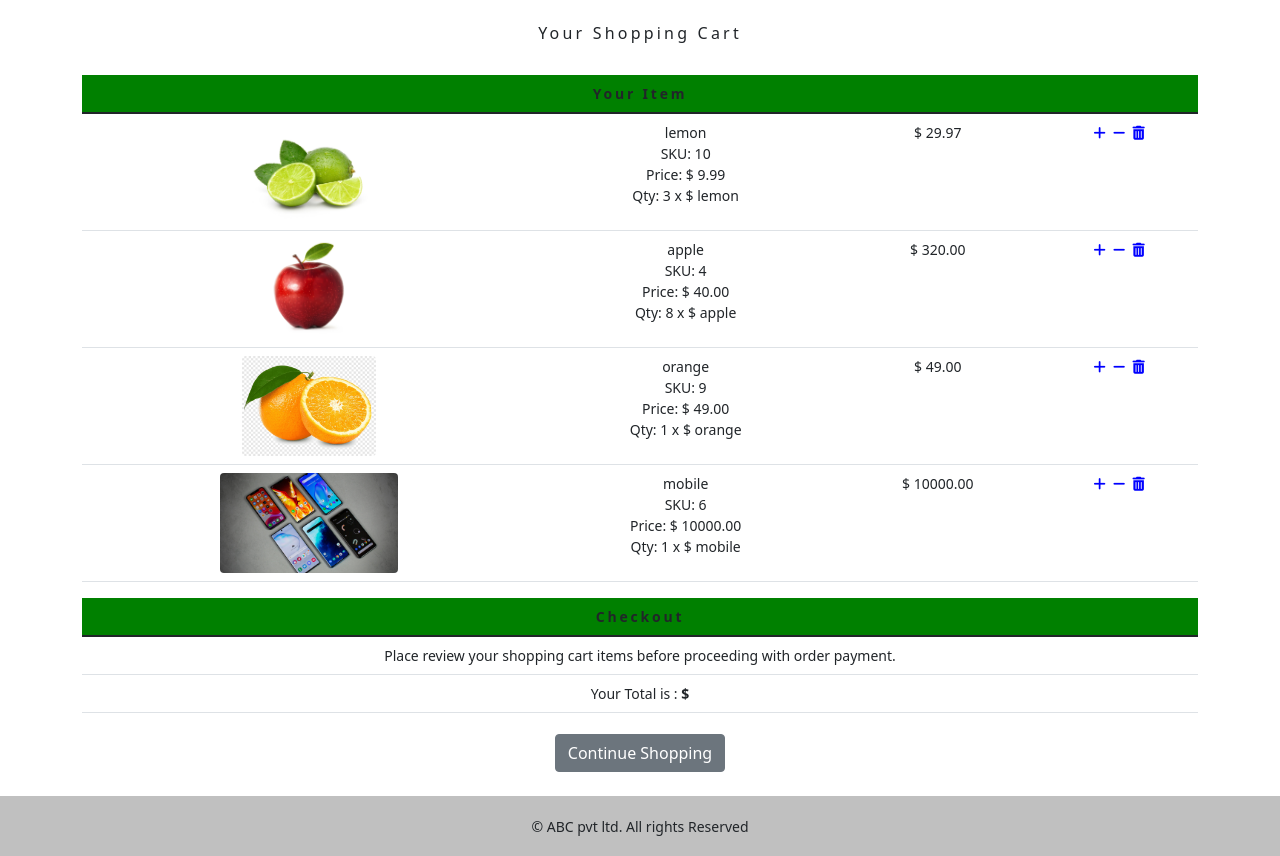
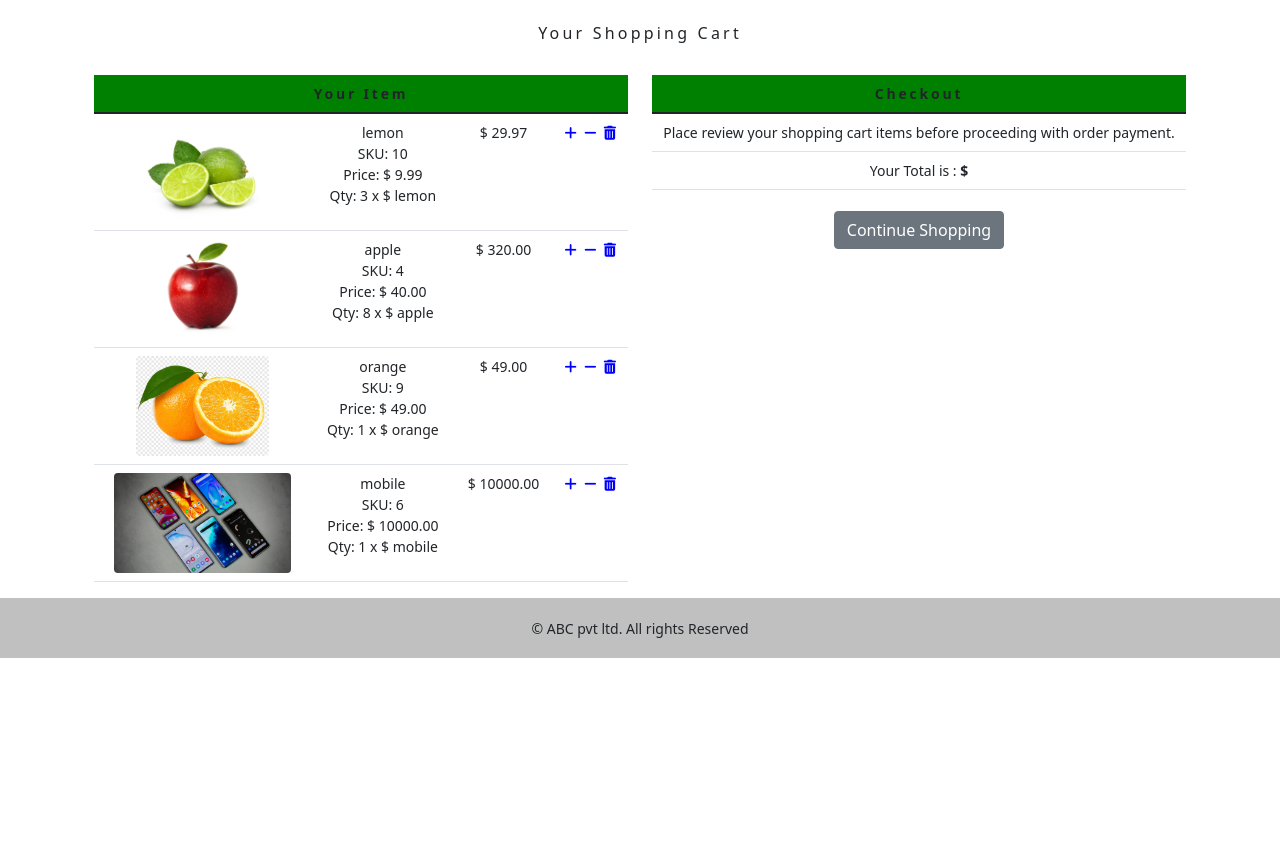
Before and after one commit to alen-marian/DemoPython, a Django app: template ecommerceproject/templates/cart.html in a window 1280 px wide. Shown: the part 254-1110 px from the top of the page. After the commit the page ends 912 px from the top, so only its background shows below. Run offline with Django 3.2, Linux system fonts and the light colour scheme; the template is opened without the code that fills it: values that come from a table or form of the project are taken from there, others are empty; data comes from the database, SQL or seed files in the repository; some libraries are stand-ins or nearby versions.

Commit message:
Update cart.html

```diff
--- a/ecommerceproject/templates/cart.html
+++ b/ecommerceproject/templates/cart.html
@@ -24,7 +24,7 @@
             Please Click <a href="{% url 'shop:allProdCart' %}">Here</a> To Continue Shopping.
         </p>
     </div>
-
+</div>
 {% else %}
 <div>
     <div class="text-center">
@@ -34,9 +34,8 @@
         </h1>
         <br>
     </div>
-</div>
-    <div class="mx-auto">
-        <div class="col-12 col-sm-12 col-md-12 col-lg-12 text-center">
+    <div class="row mx-auto">
+        <div class="col-12 col-sm-12 col-md-12 col-lg-6 text-center">
             <table class="table my_custom_table">
                 <thead class="my_custom_thead">
                 <tr>
@@ -85,7 +84,7 @@
                     </tbody>
             </table>
         </div>
-            <div class="col-12 col-sm-12 col-md-12 col-lg-12 text-center">
+            <div class="col-12 col-sm-12 col-md-12 col-lg-6 text-center">
                 <table class="table my_custom_table">
                     <thead class="my_custom_thead">
                     <tr>
```
